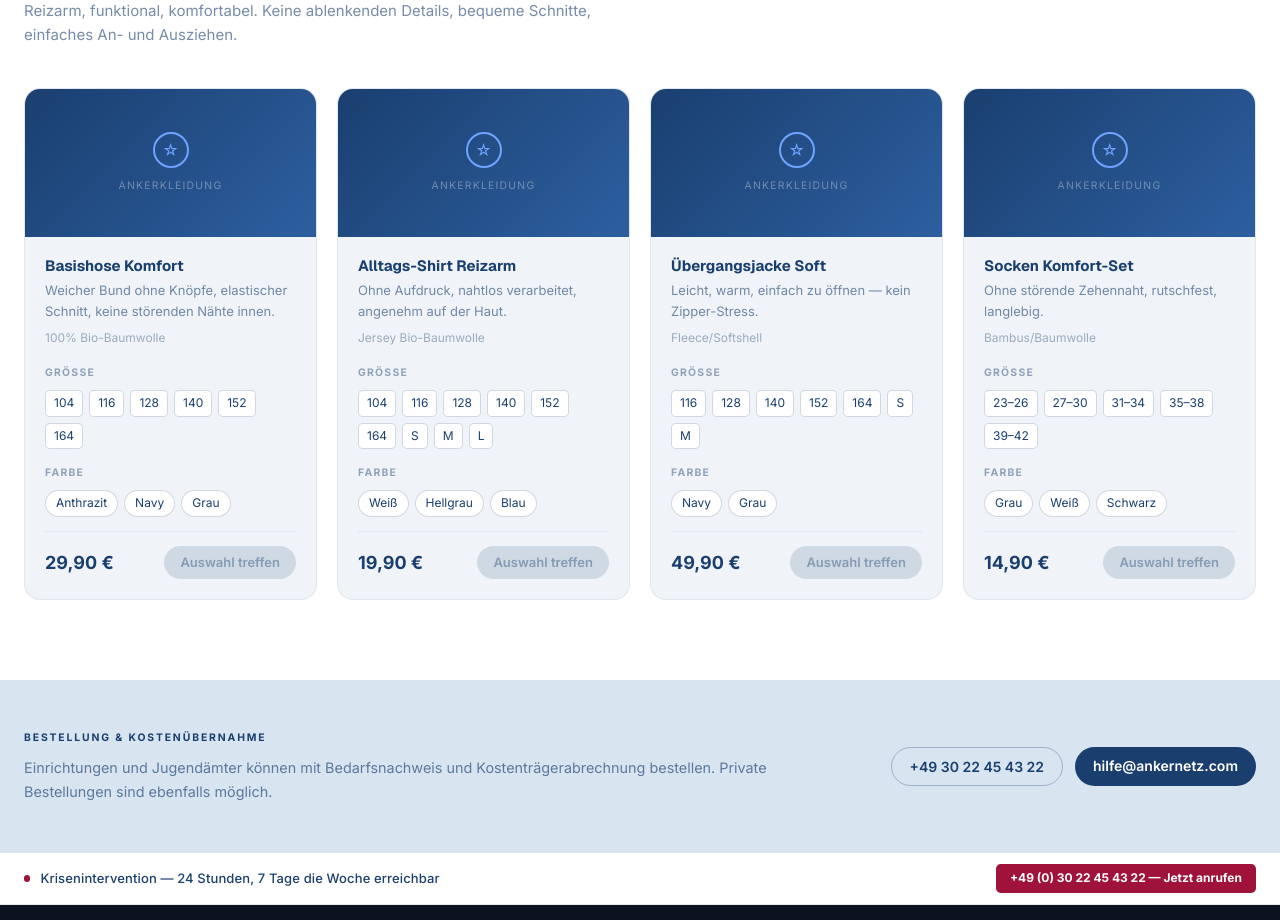
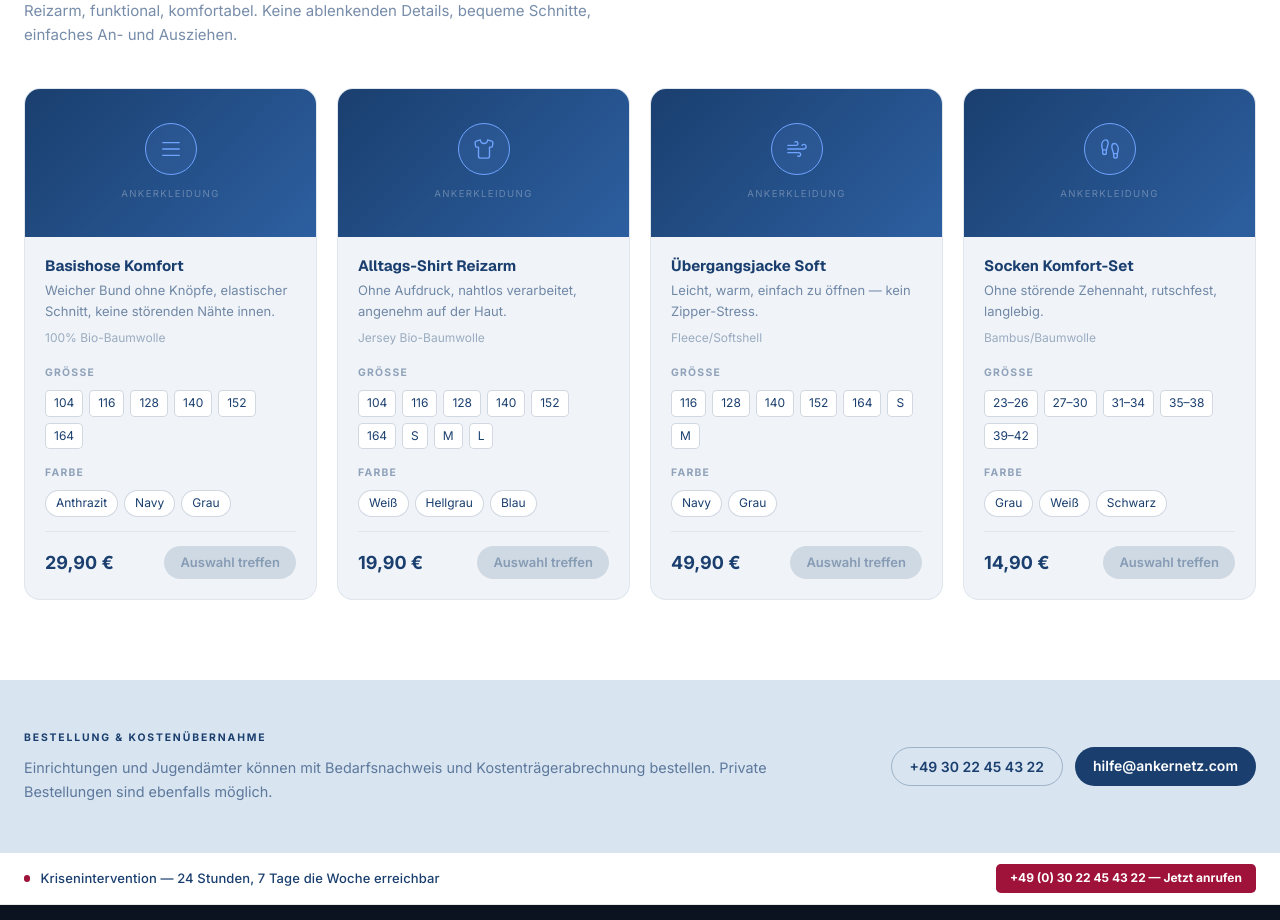
Before and after one commit to ankernetz/ankernetz, a Next.js app: page /ankerkleidung in a window 1280 px wide. Shown: the part 1020-1940 px from the top of the page. Built offline with nearby package versions, Linux system fonts and the light colour scheme.

Commit message:
Ankerkleidung: individuelle Icons pro Produkt (Shirt, Wind, Feather, Shield, Heart, Anchor etc.)

```diff
--- a/app/ankerkleidung/page.tsx
+++ b/app/ankerkleidung/page.tsx
@@ -1,19 +1,42 @@
 "use client";
 
 import { useState } from "react";
-import { ShoppingCart, X, Plus, Minus, Check } from "lucide-react";
+import {
+  ShoppingCart, X, Plus, Minus, Check,
+  Shirt, Wind, Feather, Circle,
+  Shield, Activity, Layers, Sun,
+  Zap, Repeat, Footprints, Move,
+  Package, Gift, BookOpen, Droplets,
+  EyeOff, Umbrella, AlignJustify,
+  Tag, Heart, Link2, Anchor,
+} from "lucide-react";
+import type { LucideIcon } from "lucide-react";
 
-const kategorien = [
+const kategorien: {
+  slug: string;
+  titel: string;
+  akzent: string;
+  beschreibung: string;
+  produkte: {
+    name: string;
+    material: string;
+    groessen: string[];
+    farben: string[];
+    preis: number;
+    beschreibung: string;
+    icon: LucideIcon;
+  }[];
+}[] = [
   {
     slug: "adhs",
     titel: "ADHS & Hyperaktivität",
     akzent: "#6FA3FE",
     beschreibung: "Reizarm, funktional, komfortabel. Keine ablenkenden Details, bequeme Schnitte, einfaches An- und Ausziehen.",
     produkte: [
-      { name: "Basishose Komfort", material: "100% Bio-Baumwolle", groessen: ["104","116","128","140","152","164"], farben: ["Anthrazit","Navy","Grau"], preis: 29.90, beschreibung: "Weicher Bund ohne Knöpfe, elastischer Schnitt, keine störenden Nähte innen." },
-      { name: "Alltags-Shirt Reizarm", material: "Jersey Bio-Baumwolle", groessen: ["104","116","128","140","152","164","S","M","L"], farben: ["Weiß","Hellgrau","Blau"], preis: 19.90, beschreibung: "Ohne Aufdruck, nahtlos verarbeitet, angenehm auf der Haut." },
-      { name: "Übergangsjacke Soft", material: "Fleece/Softshell", groessen: ["116","128","140","152","164","S","M"], farben: ["Navy","Grau"], preis: 49.90, beschreibung: "Leicht, warm, einfach zu öffnen — kein Zipper-Stress." },
-      { name: "Socken Komfort-Set", material: "Bambus/Baumwolle", groessen: ["23–26","27–30","31–34","35–38","39–42"], farben: ["Grau","Weiß","Schwarz"], preis: 14.90, beschreibung: "Ohne störende Zehennaht, rutschfest, langlebig." },
+      { name: "Basishose Komfort",     icon: AlignJustify, material: "100% Bio-Baumwolle",      groessen: ["104","116","128","140","152","164"],           farben: ["Anthrazit","Navy","Grau"],   preis: 29.90, beschreibung: "Weicher Bund ohne Knöpfe, elastischer Schnitt, keine störenden Nähte innen." },
+      { name: "Alltags-Shirt Reizarm", icon: Shirt,        material: "Jersey Bio-Baumwolle",     groessen: ["104","116","128","140","152","164","S","M","L"], farben: ["Weiß","Hellgrau","Blau"],    preis: 19.90, beschreibung: "Ohne Aufdruck, nahtlos verarbeitet, angenehm auf der Haut." },
+      { name: "Übergangsjacke Soft",   icon: Wind,         material: "Fleece/Softshell",         groessen: ["116","128","140","152","164","S","M"],           farben: ["Navy","Grau"],              preis: 49.90, beschreibung: "Leicht, warm, einfach zu öffnen — kein Zipper-Stress." },
+      { name: "Socken Komfort-Set",    icon: Footprints,   material: "Bambus/Baumwolle",         groessen: ["23–26","27–30","31–34","35–38","39–42"],         farben: ["Grau","Weiß","Schwarz"],    preis: 14.90, beschreibung: "Ohne störende Zehennaht, rutschfest, langlebig." },
     ],
   },
   {
@@ -22,10 +45,10 @@ const kategorien = [
     akzent: "#FEC274",
     beschreibung: "Kleidung als Schutzraum: weich, hüllend, sicher. Für Kinder und Jugendliche, die Weichheit als Stabilisierung erleben.",
     produkte: [
-      { name: "Comfort-Hoodie", material: "Fleece innen, Baumwolle außen", groessen: ["116","128","140","152","164","S","M","L"], farben: ["Grau","Dunkelblau","Beige"], preis: 54.90, beschreibung: "Besonders weich gefüttert, großer Kapuzen-Schutzraum, beruhigend beim Tragen." },
-      { name: "Wohlfühl-Jogger", material: "French Terry Bio", groessen: ["116","128","140","152","164","S","M","L"], farben: ["Dunkelgrau","Navy","Schwarz"], preis: 39.90, beschreibung: "Hochgezogener Bund, kuschelig weich, gibt Halt ohne zu drücken." },
-      { name: "Weighted Weste", material: "Spezialmaterial mit Gewichtseinlage", groessen: ["116","128","140","152","164"], farben: ["Grau","Dunkelblau"], preis: 89.90, beschreibung: "Leichte Gewichtsweste — strukturgebend, beruhigend, dezentes Design." },
-      { name: "Decken-Shirt Oversize", material: "100% Baumwolle schwer", groessen: ["140","152","164","S","M","L","XL"], farben: ["Beige","Weiß","Hellgrau"], preis: 34.90, beschreibung: "Schweres, weiches Shirt mit Hülleffekt. Gibt Geborgenheit." },
+      { name: "Comfort-Hoodie",        icon: Shield,   material: "Fleece innen, Baumwolle außen",       groessen: ["116","128","140","152","164","S","M","L"], farben: ["Grau","Dunkelblau","Beige"],  preis: 54.90, beschreibung: "Besonders weich gefüttert, großer Kapuzen-Schutzraum, beruhigend beim Tragen." },
+      { name: "Wohlfühl-Jogger",       icon: Activity, material: "French Terry Bio",                    groessen: ["116","128","140","152","164","S","M","L"], farben: ["Dunkelgrau","Navy","Schwarz"], preis: 39.90, beschreibung: "Hochgezogener Bund, kuschelig weich, gibt Halt ohne zu drücken." },
+      { name: "Weighted Weste",        icon: Layers,   material: "Spezialmaterial mit Gewichtseinlage", groessen: ["116","128","140","152","164"],             farben: ["Grau","Dunkelblau"],         preis: 89.90, beschreibung: "Leichte Gewichtsweste — strukturgebend, beruhigend, dezentes Design." },
+      { name: "Decken-Shirt Oversize", icon: Sun,      material: "100% Baumwolle schwer",               groessen: ["140","152","164","S","M","L","XL"],        farben: ["Beige","Weiß","Hellgrau"],   preis: 34.90, beschreibung: "Schweres, weiches Shirt mit Hülleffekt. Gibt Geborgenheit." },
     ],
   },
   {
@@ -34,10 +57,10 @@ const kategorien = [
     akzent: "#6FA3FE",
     beschreibung: "Sensorisch verträgliche Kleidung: keine Etiketten, keine störenden Nähte, eindeutige Passformen.",
     produkte: [
-      { name: "Sensory-Shirt Nahtlos", material: "Bio-Baumwolle nahtlos gestrickt", groessen: ["104","116","128","140","152","164","S","M"], farben: ["Weiß","Grau","Hellblau"], preis: 34.90, beschreibung: "Komplett nahtlos, keine Etiketten, angenehm auf empfindlicher Haut." },
-      { name: "Hose Easy-Fit", material: "Baumwoll-Stretch", groessen: ["104","116","128","140","152","164"], farben: ["Schwarz","Navy","Grau"], preis: 39.90, beschreibung: "Gleicher Schnitt in allen Größen — Verlässlichkeit durch Konsistenz." },
-      { name: "Kompressionsshirt", material: "Elastan-Mix", groessen: ["116","128","140","152","164","S","M"], farben: ["Grau","Dunkelblau"], preis: 44.90, beschreibung: "Leichter Kompressionsdruck — strukturgebend und beruhigend." },
-      { name: "Schuhe Klettverschluss", material: "Leder/Textil", groessen: ["28","30","32","34","36","38","40"], farben: ["Schwarz","Grau"], preis: 59.90, beschreibung: "Einfach anzuziehen, ohne Schnürsenkel, stabiler Halt." },
+      { name: "Sensory-Shirt Nahtlos",   icon: Feather, material: "Bio-Baumwolle nahtlos gestrickt", groessen: ["104","116","128","140","152","164","S","M"], farben: ["Weiß","Grau","Hellblau"],  preis: 34.90, beschreibung: "Komplett nahtlos, keine Etiketten, angenehm auf empfindlicher Haut." },
+      { name: "Hose Easy-Fit",           icon: Repeat,  material: "Baumwoll-Stretch",                groessen: ["104","116","128","140","152","164"],         farben: ["Schwarz","Navy","Grau"],   preis: 39.90, beschreibung: "Gleicher Schnitt in allen Größen — Verlässlichkeit durch Konsistenz." },
+      { name: "Kompressionsshirt",       icon: Zap,     material: "Elastan-Mix",                     groessen: ["116","128","140","152","164","S","M"],       farben: ["Grau","Dunkelblau"],      preis: 44.90, beschreibung: "Leichter Kompressionsdruck — strukturgebend und beruhigend." },
+      { name: "Schuhe Klettverschluss",  icon: Move,    material: "Leder/Textil",                    groessen: ["28","30","32","34","36","38","40"],          farben: ["Schwarz","Grau"],         preis: 59.90, beschreibung: "Einfach anzuziehen, ohne Schnürsenkel, stabiler Halt." },
     ],
   },
   {
@@ -46,10 +69,10 @@ const kategorien = [
     akzent: "#FEC274",
     beschreibung: "Würdige Grundausstattung: vollständig, sauber, passend. Für Kinder, die eine komplette Erstausstattung benötigen.",
     produkte: [
-      { name: "Starter-Set Kind", material: "Verschiedene", groessen: ["104–128","128–152"], farben: ["Neutral"], preis: 129.90, beschreibung: "Vollständige Erstausstattung: 3 Shirts, 2 Hosen, Unterwäsche-Set, Socken, Jacke." },
-      { name: "Starter-Set Jugendliche", material: "Verschiedene", groessen: ["152–164","S/M","M/L"], farben: ["Neutral"], preis: 159.90, beschreibung: "Vollständige Erstausstattung für Jugendliche — altersgerecht und würdevoll." },
-      { name: "Schul-Paket", material: "Verschiedene", groessen: ["Universal"], farben: ["Neutral"], preis: 89.90, beschreibung: "Alles für den Schulstart: Rucksack, Federmäppchen, Schulkleidung-Set." },
-      { name: "Hygiene-Starter", material: "—", groessen: ["Universal"], farben: ["—"], preis: 24.90, beschreibung: "Grundlegende Hygieneartikel als Ergänzung zur Ausstattung." },
+      { name: "Starter-Set Kind",        icon: Package,  material: "Verschiedene", groessen: ["104–128","128–152"],      farben: ["Neutral"], preis: 129.90, beschreibung: "Vollständige Erstausstattung: 3 Shirts, 2 Hosen, Unterwäsche-Set, Socken, Jacke." },
+      { name: "Starter-Set Jugendliche", icon: Gift,     material: "Verschiedene", groessen: ["152–164","S/M","M/L"],    farben: ["Neutral"], preis: 159.90, beschreibung: "Vollständige Erstausstattung für Jugendliche — altersgerecht und würdevoll." },
+      { name: "Schul-Paket",            icon: BookOpen, material: "Verschiedene", groessen: ["Universal"],              farben: ["Neutral"], preis: 89.90,  beschreibung: "Alles für den Schulstart: Rucksack, Federmäppchen, Schulkleidung-Set." },
+      { name: "Hygiene-Starter",         icon: Droplets, material: "—",           groessen: ["Universal"],              farben: ["—"],       preis: 24.90,  beschreibung: "Grundlegende Hygieneartikel als Ergänzung zur Ausstattung." },
     ],
   },
   {
@@ -58,10 +81,10 @@ const kategorien = [
     akzent: "#6FA3FE",
     beschreibung: "Dezent, unauffällig, nicht beengend. Kleidung, die Sicherheit gibt ohne aufzufallen.",
     produkte: [
-      { name: "Unauffällig-Set Basic", material: "Bio-Baumwolle", groessen: ["116","128","140","152","164","S","M"], farben: ["Grau","Navy","Schwarz"], preis: 49.90, beschreibung: "Dezentes 2-teiliges Set ohne Logos. Macht unsichtbar im positiven Sinne." },
-      { name: "Kapuzenpulli Rückzug", material: "Baumwolle French Terry", groessen: ["128","140","152","164","S","M","L"], farben: ["Dunkelgrau","Schwarz","Navy"], preis: 44.90, beschreibung: "Große Kapuze als Rückzugsraum, weich und warm." },
-      { name: "Leggings Allrounder", material: "Baumwolle-Stretch", groessen: ["104","116","128","140","152","164","S","M","L"], farben: ["Schwarz","Dunkelgrau","Navy"], preis: 24.90, beschreibung: "Bequem, dehnbar, unauffällig — passt zu allem." },
-      { name: "Layering-Shirt", material: "Jersey Bio", groessen: ["116","128","140","152","164","S","M","L"], farben: ["Weiß","Grau","Beige"], preis: 19.90, beschreibung: "Zum Layern — gibt zusätzliche Sicherheit." },
+      { name: "Unauffällig-Set Basic",  icon: EyeOff,       material: "Bio-Baumwolle",     groessen: ["116","128","140","152","164","S","M"],       farben: ["Grau","Navy","Schwarz"],    preis: 49.90, beschreibung: "Dezentes 2-teiliges Set ohne Logos. Macht unsichtbar im positiven Sinne." },
+      { name: "Kapuzenpulli Rückzug",   icon: Umbrella,     material: "Baumwolle French Terry", groessen: ["128","140","152","164","S","M","L"],     farben: ["Dunkelgrau","Schwarz","Navy"], preis: 44.90, beschreibung: "Große Kapuze als Rückzugsraum, weich und warm." },
+      { name: "Leggings Allrounder",    icon: AlignJustify, material: "Baumwolle-Stretch",  groessen: ["104","116","128","140","152","164","S","M","L"], farben: ["Schwarz","Dunkelgrau","Navy"], preis: 24.90, beschreibung: "Bequem, dehnbar, unauffällig — passt zu allem." },
+      { name: "Layering-Shirt",         icon: Layers,       material: "Jersey Bio",         groessen: ["116","128","140","152","164","S","M","L"],   farben: ["Weiß","Grau","Beige"],     preis: 19.90, beschreibung: "Zum Layern — gibt zusätzliche Sicherheit." },
     ],
   },
   {
@@ -70,10 +93,10 @@ const kategorien = [
     akzent: "#FEC274",
     beschreibung: "Kleidung als Beziehungsanker: erkennbar, persönlich, verbindend. Für Kinder, die durch persönliche Gegenstände Stabilität erleben.",
     produkte: [
-      { name: "Personalisiertes Shirt", material: "Bio-Baumwolle", groessen: ["104","116","128","140","152","164"], farben: ["Hellblau","Rosa","Grün","Gelb"], preis: 29.90, beschreibung: "Mit individuellem Namen — schafft Identität und Zugehörigkeit." },
-      { name: "Lieblings-Hoodie", material: "Fleece", groessen: ["116","128","140","152","164","S","M","L"], farben: ["Frei wählbar"], preis: 54.90, beschreibung: "In der Lieblingsfarbe des Kindes — stärkt das Selbstgefühl." },
-      { name: "Matching-Set Betreuer", material: "Bio-Baumwolle", groessen: ["Kind + Erwachsen"], farben: ["Gemeinsam wählbar"], preis: 39.90, beschreibung: "Passendes Set für Kind und Bezugsbetreuer — visueller Beziehungsanker." },
-      { name: "Übergangs-Objekt Schal", material: "Merino-Mix weich", groessen: ["Universal"], farben: ["Warm, weich"], preis: 24.90, beschreibung: "Weicher Schal als Übergangsobjekt." },
+      { name: "Personalisiertes Shirt",  icon: Tag,    material: "Bio-Baumwolle",  groessen: ["104","116","128","140","152","164"],  farben: ["Hellblau","Rosa","Grün","Gelb"],  preis: 29.90, beschreibung: "Mit individuellem Namen — schafft Identität und Zugehörigkeit." },
+      { name: "Lieblings-Hoodie",        icon: Heart,  material: "Fleece",         groessen: ["116","128","140","152","164","S","M","L"], farben: ["Frei wählbar"],            preis: 54.90, beschreibung: "In der Lieblingsfarbe des Kindes — stärkt das Selbstgefühl." },
+      { name: "Matching-Set Betreuer",   icon: Link2,  material: "Bio-Baumwolle",  groessen: ["Kind + Erwachsen"],                  farben: ["Gemeinsam wählbar"],             preis: 39.90, beschreibung: "Passendes Set für Kind und Bezugsbetreuer — visueller Beziehungsanker." },
+      { name: "Übergangs-Objekt Schal",  icon: Anchor, material: "Merino-Mix weich", groessen: ["Universal"],                       farben: ["Warm, weich"],                   preis: 24.90, beschreibung: "Weicher Schal als Übergangsobjekt." },
     ],
   },
 ];
@@ -265,22 +288,23 @@ export default function AnkerkleidungPage() {
                   border: "1px solid rgba(26,63,111,0.08)",
                   display: "flex", flexDirection: "column", overflow: "hidden",
                 }}>
-                  {/* Bild-Placeholder */}
+                  {/* Icon-Placeholder */}
                   <div style={{
                     height: "148px", display: "flex", alignItems: "center", justifyContent: "center",
                     background: "linear-gradient(135deg, #1a3f6f 0%, #2d5fa0 100%)",
                   }}>
                     <div style={{ textAlign: "center" }}>
                       <div style={{
-                        width: "36px", height: "36px", borderRadius: "50%",
-                        border: `2px solid ${aktKat.akzent}`,
+                        width: "52px", height: "52px", borderRadius: "50%",
+                        border: `1.5px solid ${aktKat.akzent}`,
+                        background: `${aktKat.akzent}18`,
                         display: "flex", alignItems: "center", justifyContent: "center",
-                        margin: "0 auto 0.5rem",
+                        margin: "0 auto 0.625rem",
                       }}>
-                        <span style={{ fontSize: "16px", color: aktKat.akzent }}>☆</span>
+                        <produkt.icon size={22} color={aktKat.akzent} strokeWidth={1.5} />
                       </div>
-                      <p style={{ fontSize: "0.65rem", color: "rgba(255,255,255,0.35)",
-                        letterSpacing: "0.12em", textTransform: "uppercase" }}>Ankerkleidung</p>
+                      <p style={{ fontSize: "0.6rem", color: "rgba(255,255,255,0.3)",
+                        letterSpacing: "0.14em", textTransform: "uppercase" }}>Ankerkleidung</p>
                     </div>
                   </div>
 
```
